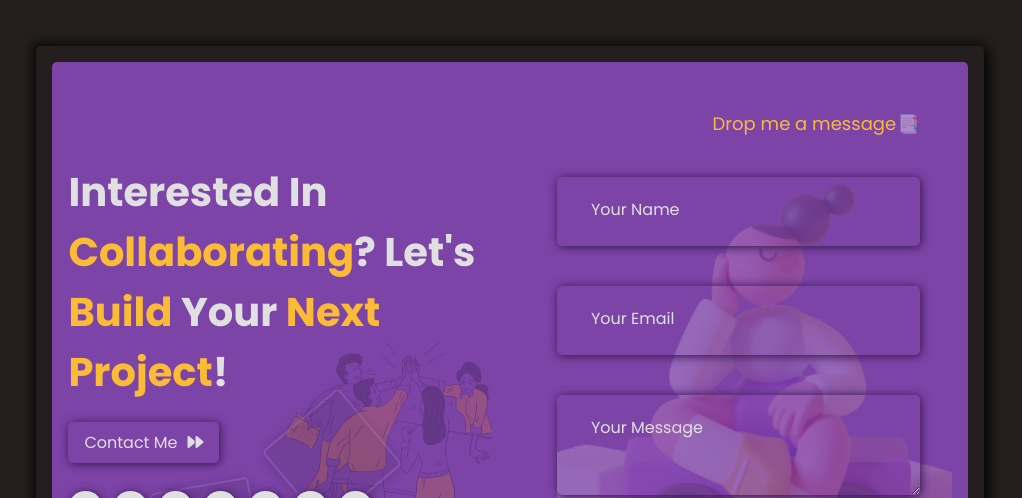
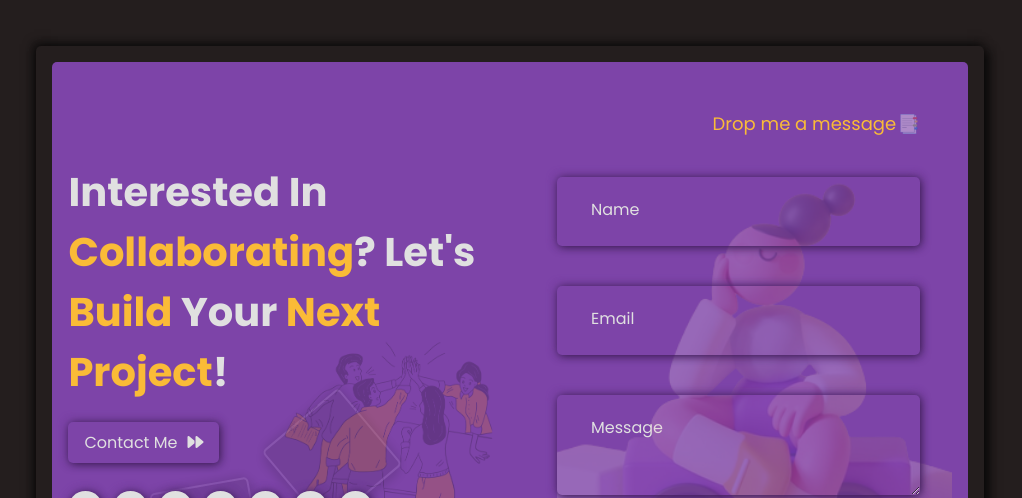
Before and after one commit to TonniPaul/portfolion, a React (Create React App) app: page / in a window 1280 px wide. Shown: the part 4526-5024 px from the top of the page, without its empty margins (130-1152 px from the left). Built offline with nearby package versions, Linux system fonts and the light colour scheme.

Commit message:
Text Edit

```diff
--- a/src/components/contactForm/Form.jsx
+++ b/src/components/contactForm/Form.jsx
@@ -27,15 +27,15 @@
       </div>
       <div className="form-div">
         <input type="text" name="name" id="name" required />
-        <label htmlFor="name"> Your Name </label>
+        <label htmlFor="name"> Name </label>
       </div>
       <div className="form-div">
         <input type="email" name="email" id="email" required />
-        <label htmlFor="email"> Your Email</label>
+        <label htmlFor="email"> Email</label>
       </div>
       <div className="form-div">
         <textarea name="message" id="message" spellCheck required />
-        <label htmlFor="message"> Your Message</label>
+        <label htmlFor="message"> Message</label>
       </div>
 
       <input
```
